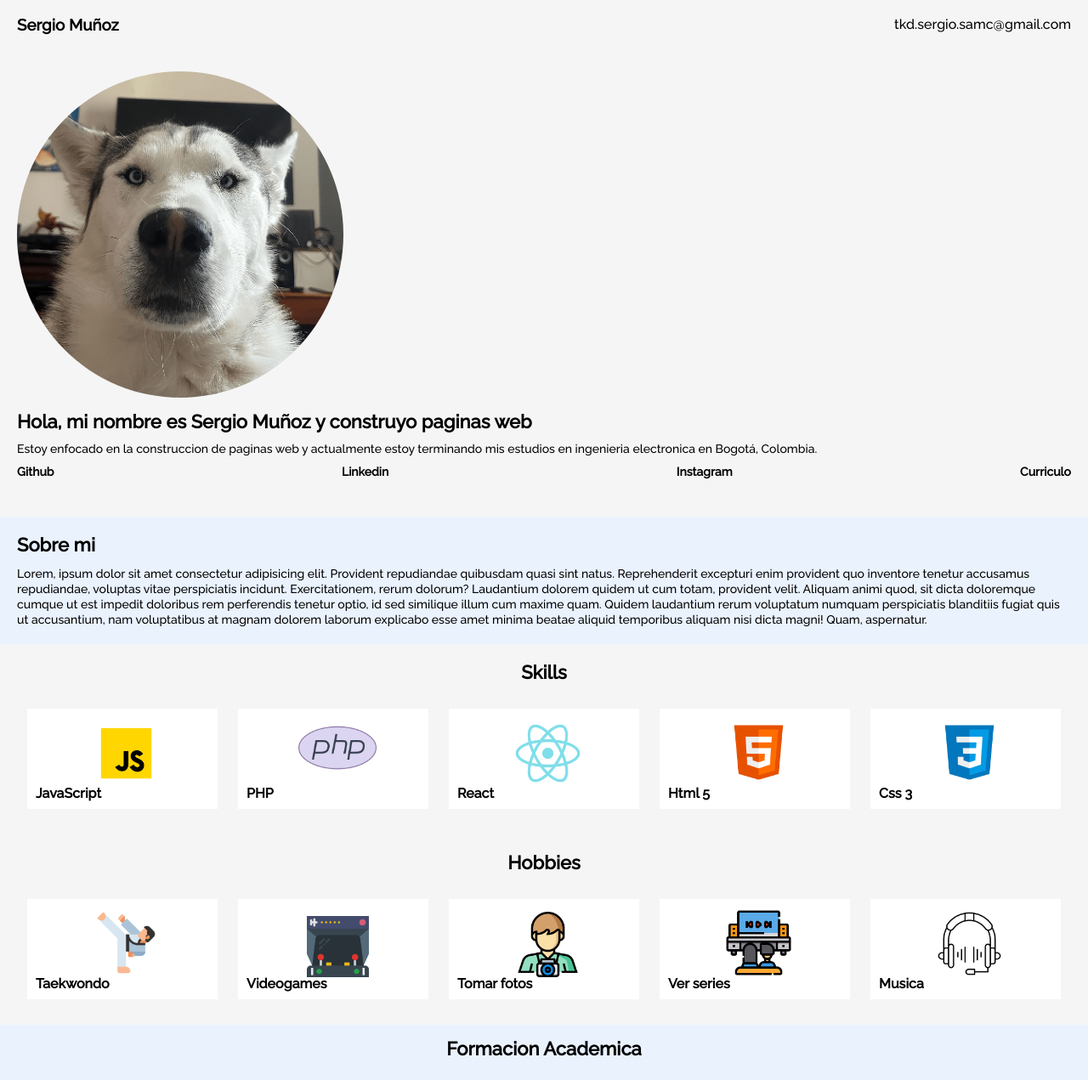
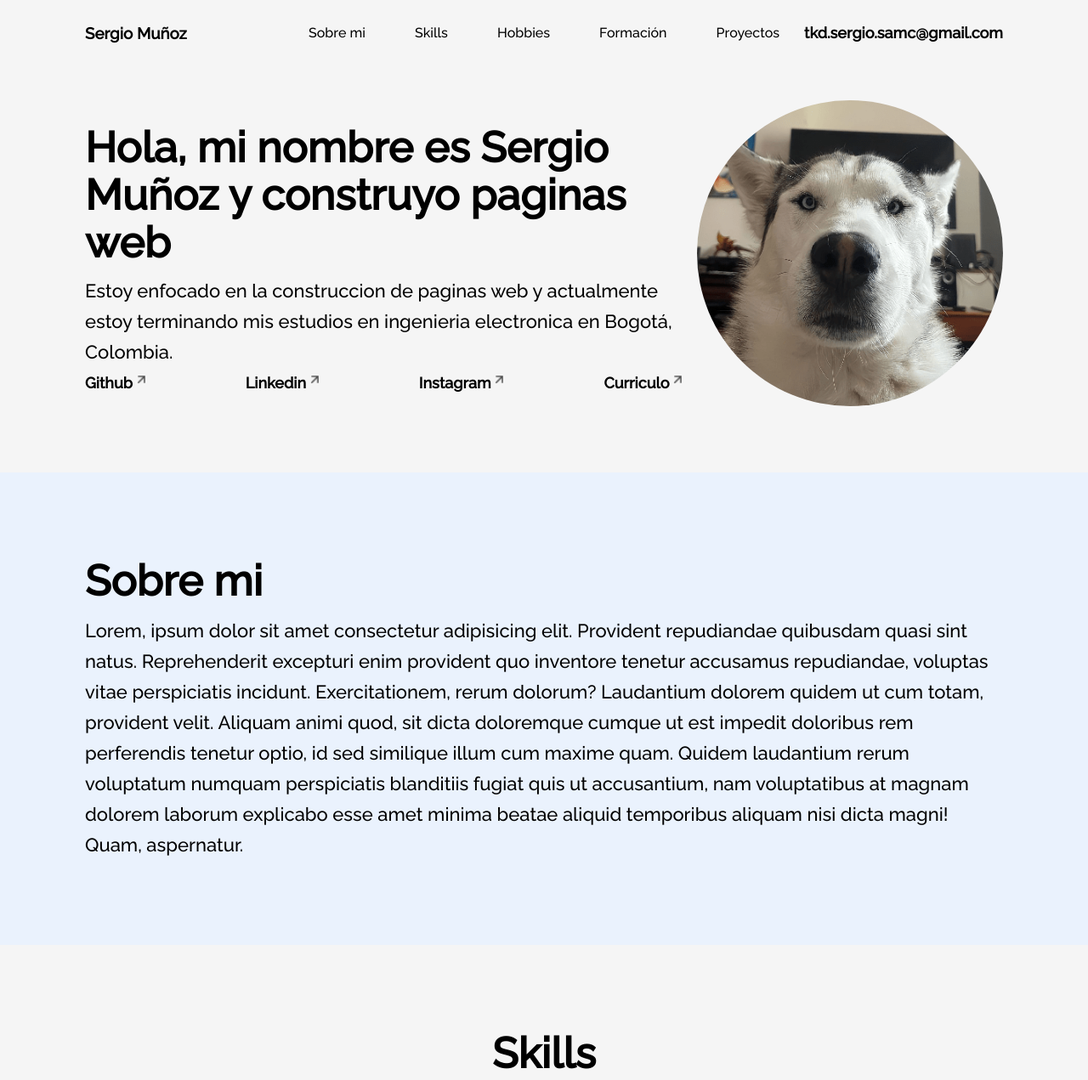
Before and after one commit to Semunozc/Portafolio, a plain HTML site: page index.html in a window 1280 px wide. Shown: the top 1271 px of the page at 85% size. Drawn offline with Linux system fonts and the light colour scheme.

Commit message:
Implementacion resposive finalisada. Falta solo Js pra terminar la primera version

```diff
--- a/images.css
+++ b/images.css
@@ -1,8 +1,18 @@
 
 .image{
     background-repeat: no-repeat;
-    background-position: center bottom;
+    background-position: center 80%;
 }
+
+.presentation__network__item_arrow{
+    display: inline-block;
+    height: 15px;
+    width: 10px;
+    background-image: url("./assets/arrow_icon.png");
+    background-position: left top;
+    background-size: contain;
+}
+
 .javaScript-image{
     background-image: url("./assets/javaScript_icon.png");
     background-size: 37%;
@@ -62,7 +72,28 @@
 }
 .encrypter-image{
     background-image: url("./assets/encrypter_icon.png");
-    background-size: cover;
+    background-size: 100%;
     background-position: center;
     height: 40vw;
 }
+
+@media (min-width: 768px) {
+
+    .mision-tic-image{
+        background-size: 100%;
+    }
+    .oracle-one-image{
+        background-size: 62%;
+    }
+    .university-image{
+        background-size: 130%;
+    }
+
+}
+
+@media (min-width: 1160px) {
+
+    .encrypter-image{
+        width: 60%;
+    }
+}
--- a/index.html
+++ b/index.html
@@ -14,11 +14,11 @@
         <h3 class="menu_name">Sergio Muñoz</h3>
         <nav class="menu__navbar">
             <ul>
-                <li class="menu__navbar__item">Sobre mi</li>
-                <li class="menu__navbar__item">Skills</li>
-                <li class="menu__navbar__item">Hobbies</li>
-                <li class="menu__navbar__item">Formación</li>
-                <li class="menu__navbar__item">Proyectos</li>
+                <li class="menu__navbar__item"><a href="#about">Sobre mi</a></li>
+                <li class="menu__navbar__item"><a href="#skills">Skills</a></li>
+                <li class="menu__navbar__item"><a href="#hobbies">Hobbies</a></li>
+                <li class="menu__navbar__item"><a href="#education">Formación</a></li>
+                <li class="menu__navbar__item"><a href="#experience">Proyectos</a></li>
             </ul>
         </nav>
         <p class="menu__email">tkd.sergio.samc@gmail.com</p>
@@ -29,70 +29,70 @@
             <h1 class="presentation__title title-text">Hola, mi nombre es Sergio Muñoz y construyo paginas web</h1>
             <p class="presentation__subtitle description-text">Estoy enfocado en la construccion de paginas web y actualmente estoy terminando mis estudios en ingenieria electronica en Bogotá, Colombia.</p>
             <ul class="presentation__network">
-                <li class="presentation__network__item"><a href="">Github</a></li>
-                <li class="presentation__network__item"><a href="">Linkedin</a></li>
-                <li class="presentation__network__item"><a href="">Instagram</a></li>
-                <li class="presentation__network__item"><a href="">Curriculo</a></li>
+                <li class="presentation__network__item"><a href="">Github <div class="presentation__network__item_arrow image"></div></a></li>
+                <li class="presentation__network__item"><a href="">Linkedin <div class="presentation__network__item_arrow image"></div></a></li>
+                <li class="presentation__network__item"><a href="https://www.instagram.com/tkd_sergio_cuf/">Instagram <div class="presentation__network__item_arrow image"></div></a></li>
+                <li class="presentation__network__item"><a href="">Curriculo <div class="presentation__network__item_arrow image"></div></a></li>
             </ul>
         </div>
     </section>
-    <section class="aboutMe">
+    <section class="aboutMe" id="about">
         <h1 class="aboutMe__title title-text">Sobre mi</h1>
         <p class="aboutMe__decription description-text">Lorem, ipsum dolor sit amet consectetur adipisicing elit. Provident repudiandae quibusdam quasi sint natus. Reprehenderit excepturi enim provident quo inventore tenetur accusamus repudiandae, voluptas vitae perspiciatis incidunt. Exercitationem, rerum dolorum?
         Laudantium dolorem quidem ut cum totam, provident velit. Aliquam animi quod, sit dicta doloremque cumque ut est impedit doloribus rem perferendis tenetur optio, id sed similique illum cum maxime quam.
         Quidem laudantium rerum voluptatum numquam perspiciatis blanditiis fugiat quis ut accusantium, nam voluptatibus at magnam dolorem laborum explicabo esse amet minima beatae aliquid temporibus aliquam nisi dicta magni! Quam, aspernatur.</p>
     </section>
-    <section class="skills">
+    <section class="skills" id="skills">
         <h1 class="skills__title title-text">Skills</h1>
         <div class="skills__div">
             <div class="skills__skill">
                 <div class="skills__skill__image image javaScript-image"></div>
-                <p class="subtitle-text">JavaScript</p>
+                <p class="skills__skill__subtitle subtitle-text">JavaScript</p>
             </div>
             <div class="skills__skill">
                 <div class="skills__skill__image image php-image"></div>
-                <p class="subtitle-text">PHP</p>
+                <p class="skills__skill__subtitle subtitle-text">PHP</p>
             </div>
             <div class="skills__skill">
                 <div class="skills__skill__image image react-image"></div>
-                <p class="subtitle-text">React</p>
+                <p class="skills__skill__subtitle subtitle-text">React</p>
             </div>
             <div class="skills__skill">
                 <div class="skills__skill__image image html-image"></div>
-                <p class="subtitle-text">Html 5</p>
+                <p class="skills__skill__subtitle subtitle-text">Html 5</p>
             </div>
             <div class="skills__skill">
                 <div class="skills__skill__image image css-image"></div>
-                <p class="subtitle-text">Css 3</p>
+                <p class="skills__skill__subtitle subtitle-text">Css 3</p>
             </div>
         </div>
     </section>
-    <section class="hobbies">
+    <section class="hobbies" id="hobbies">
         <h1 class="hobbies__title title-text">Hobbies</h1>
         <div class="hobbies__div">
             <div class="hobbies__hobbie">
                 <div class="hobbies__hobbie__image image taekwondo-image"></div>
-                <p class="subtitle-text">Taekwondo</p>
+                <p class="hobbies__hobbie__subtitle subtitle-text">Taekwondo</p>
             </div>
             <div class="hobbies__hobbie">
                 <div class="hobbies__hobbie__image image videogames-image"></div>
-                <p class="subtitle-text">Videogames</p>
+                <p class="hobbies__hobbie__subtitle subtitle-text">Videogames</p>
             </div>
             <div class="hobbies__hobbie">
                 <div class="hobbies__hobbie__image image photo-image"></div>
-                <p class="subtitle-text">Tomar fotos</p>
+                <p class="hobbies__hobbie__subtitle subtitle-text">Tomar fotos</p>
             </div>
             <div class="hobbies__hobbie">
                 <div class="hobbies__hobbie__image image series-image"></div>
-                <p class="subtitle-text">Ver series</p>
+                <p class="hobbies__hobbie__subtitle subtitle-text">Ver series</p>
             </div>
             <div class="hobbies__hobbie">
                 <div class="hobbies__hobbie__image image music-image"></div>
-                <p class="subtitle-text">Musica</p>
+                <p class="hobbies__hobbie__subtitle subtitle-text">Musica</p>
             </div>
         </div>
     </section>
-    <section class="education">
+    <section class="education" id="education">
         <h1 class="education__title title-text">Formacion Academica</h1>
         <div class="education__div">
             <div class="education__image image mision-tic-image"></div>
@@ -110,15 +110,17 @@
             <p class="description-text">2020</p>
         </div>
     </section>
-    <section class="experience">
+    <section class="experience" id="experience">
         <h1 class="experience__title title-text">Experiencia Profesional</h1>
         <div class="experience__div">
             <div class="experience__image  image encrypter-image"></div>
-            <p class="subtitle-text">Encriptador de texto </p>
-            <p class="description-text">Challenge Oracle</p>
-            <div>
-                <button class="expirience__div__buttons"><a href="https://github.com/Semunozc/Encriptador-ONE">Repositorio</a></button>
-                <button class="expirience__div__buttons"><a href="https://semunozc.github.io/Encriptador-ONE/">Ver Demo</a></button>
+            <div class="experience__information">
+                <p class="subtitle-text">Encriptador de texto </p>
+                <p class="description-text">Challenge Oracle</p>
+                <div class="">
+                    <button class="experience__div__button"><a href="https://github.com/Semunozc/Encriptador-ONE">Repositorio</a></button>
+                    <button class="experience__div__button"><a href="https://semunozc.github.io/Encriptador-ONE/">Ver Demo</a></button>
+                </div>
             </div>
         </div>
     </section>
--- a/style.css
+++ b/style.css
@@ -1,13 +1,16 @@
 :root{
    --cor-de-fundo: #F5F5F5;
    --cor-de-link: #000;
-   --global-padding: 20px;
+   --global-padding: 30px;
 }
 *{
     box-sizing: border-box;
     margin: 0;
     padding: 0;
     border: none;
+}
+html{
+    scroll-behavior: smooth;
 }
 body {
 
@@ -44,14 +47,15 @@ a{
     display: flex;
     justify-content: space-between;
     align-items: center;
-    padding: var(--global-padding);
+    padding: 30px var(--global-padding) 2% var(--global-padding);
+    flex-wrap: wrap;
 }
 .menu__navbar{
     display: none;
 }
 
 .presentation{
-    padding: var(--global-padding);
+    padding: 3% var(--global-padding);
     margin-bottom: 25px;
 }
 .presentation__title, .presentation__subtitle{
@@ -60,7 +64,9 @@ a{
 .presentation__image{
     width: 30vw;
     height: 30vw;
-    border-radius: 15vw;
+    max-width: 300px;
+    max-height: 300px;
+    border-radius: 50%;
     background-image: url("./assets/presentation-image.png");
     background-size: 130%;
     margin: 5px 0 15px 0;
@@ -100,7 +106,7 @@ a{
     width: 40vw;
     height: 30vw;
     max-width: 224px;
-    max-height: 118px;
+    max-height: 150px;
     margin: 10px 0;
     display: block;
     padding: 0 0 15px 10px;
@@ -115,28 +121,31 @@ a{
 }
 .education, .experience{
     display: flex;
-    flex-direction: column;
     padding: 5px var(--global-padding);
+    flex-wrap: wrap;
+    justify-content: center;
 }
 .education__title, .experience__title{
-    align-self: center;
     margin: 10px 0;
+    width: 100%;
+    text-align: center;
 }
 .education__div, .experience__div{
     padding: 15px;
     line-height: 25px;
+    width: 88%;
 }
 .education__image{
     height: 30vw;
     background-color: #FFFFFF;
 }
 
-.expirience__div__buttons{
-    width: 32vw;
+.experience__div__button{
+    width: 35%;
     height: 40px;
     margin: 10px 4px;
 }
-.expirience__div__buttons a{
+.experience__div__button a{
     display: flex;
     width: 100%;
     height: 100%;
@@ -144,10 +153,10 @@ a{
     justify-content: center;
     align-items: center;
 }
-.expirience__div__buttons:nth-child(1) a{
+.experience__div__button:nth-child(1) a{
     color: #2A7AE4;
 }
-.expirience__div__buttons:nth-child(2) a{
+.experience__div__button:nth-child(2) a{
     color: #FFFFFF;
     background-color: #2A7AE4;
 }
@@ -225,7 +234,7 @@ a{
 .contact__btn{
     width: 133px;
     height: 40px;
-    background-color: #F0D05E;
+    background-color: #2A7AE4;
     color: #FFFFFF;
 }
 
@@ -233,3 +242,89 @@ footer{
     padding: 50px 20px;
     text-align: center;
 }
+
+@media (min-width: 768px) {
+
+    .education__div{
+        width: 33%;
+    }
+    .menu__email{
+        font-weight: 700;
+        font-size: 18px;
+    }
+
+}
+
+@media (min-width: 1160px) {
+
+    :root{
+        --global-padding: 100px;
+     }
+     .title-text{
+        font-weight: 700;
+        font-size: 50px;
+        line-height: 56px;
+    }
+    .subtitle-text{
+        font-weight: 700;
+        font-size: 26px;
+        line-height: 30px;
+    }
+    .description-text{
+        font-size: 22px;
+        line-height: 36px;
+    }
+
+    .menu__navbar{
+        display: inline-block;
+        flex-grow: 1;
+    }
+    .menu__navbar ul{
+        display: flex;
+        justify-content: end;
+    }
+    .menu__navbar__item{
+        padding: 0 29px;
+    }
+
+    .presentation{
+        display: flex;
+        flex-direction: row-reverse;
+        justify-content: space-between;
+        align-items: center;
+    }
+    .presentation__div{
+        width: 65%;
+    }
+    .presentation__image{
+        max-width: 360px;
+        max-height: 360px;
+    }
+    .presentation__network__item a{
+        font-size: 18px;
+    }
+
+    .skills__skill__subtitle, .hobbies__hobbie__subtitle{
+        line-height: 10px;
+    }
+
+    .education__title, .experience__title {
+        margin: 40px 0;
+    }
+
+    .experience__div{
+        display: flex;
+        justify-content: space-between;
+        align-items: center;
+        height: 325px;
+    }
+    .experience__div:nth-child(2n + 1){
+        flex-direction: row-reverse;
+    }
+    .experience__information{
+        width: 30%;
+    }
+    .experience__div__button{
+        width: 45%;
+    }
+}
```
Also changed, not shown: assets/arrow_icon.png (added).
